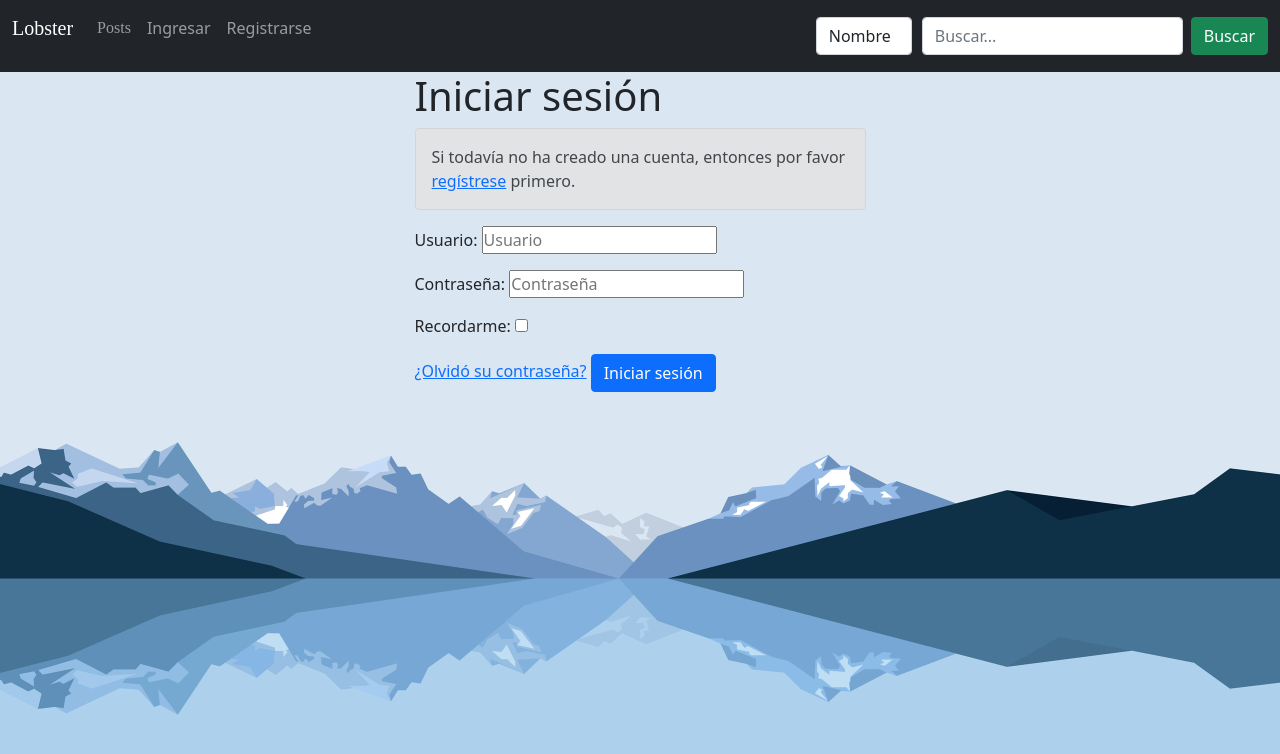
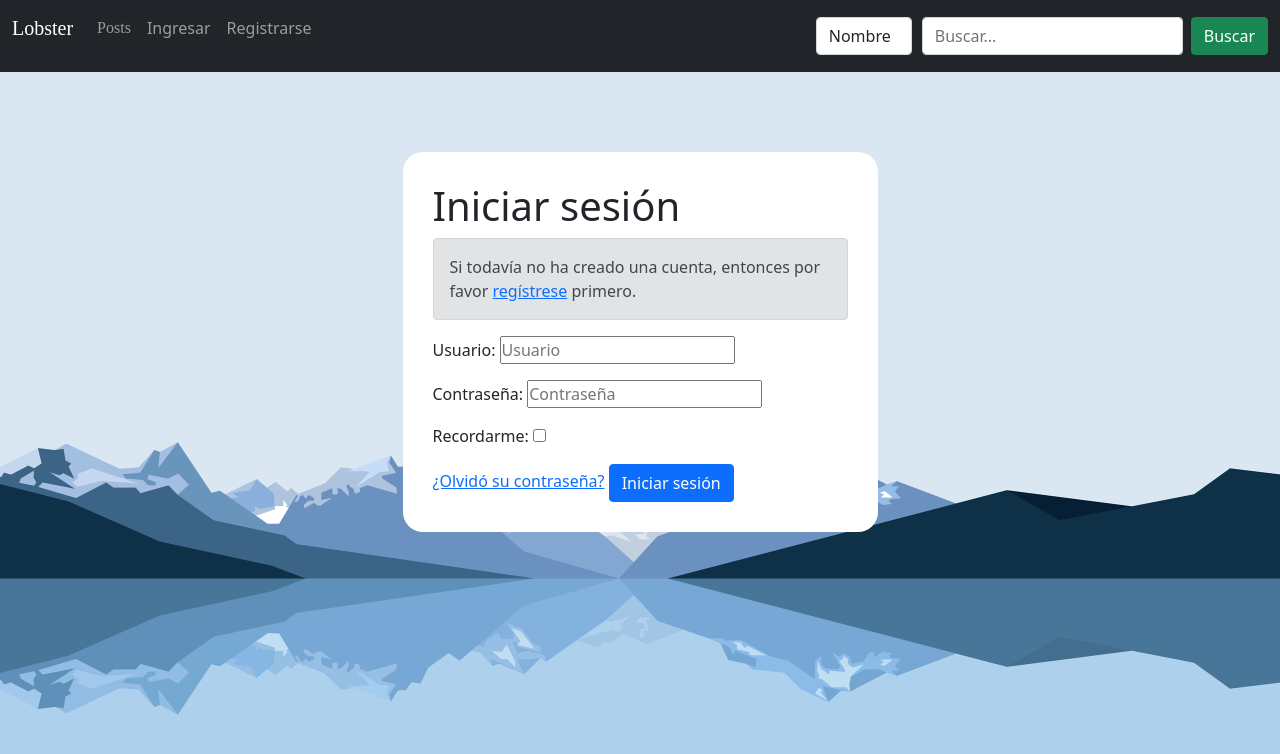
Before and after one commit to Sebastar637/Lobster, a Django app: page /accounts/login/ in a window 1280 px wide. Shown: the top 754 px of the page. Run offline with Django 3.2, Linux system fonts and the light colour scheme; parts of the project's set-up code (start-up, migrations or seed data) failed here and were passed over; some libraries are stand-ins or nearby versions; some web fonts are replaced.

Commit message:
background formularios login y register

```diff
--- a/static/css/styles.css
+++ b/static/css/styles.css
@@ -31,3 +31,10 @@ html{
     background-size: cover;
     background-position: center;
 }
+
+.form-background{
+    margin-top: 80px;
+    padding: 30px;
+    background-color: white;
+    border-radius: 20px;
+}
--- a/templates/account/login.html
+++ b/templates/account/login.html
@@ -9,8 +9,8 @@
 
 
 
-<div class="row justify-content-center align-items-cente">
-  <div class="col-md-5">
+<div class="row justify-content-center align-items-center">
+  <div class="col-md-5 form-background">
 
     <h1>{% trans "Sign In" %}</h1>
 
--- a/templates/account/signup.html
+++ b/templates/account/signup.html
@@ -9,7 +9,7 @@
 
 
 <div class="row justify-content-center align-items-center">
-  <div class="col-md-5">
+  <div class="col-md-5 form-background">
 
 
   <h1>{% trans "Sign Up" %}</h1>
```
